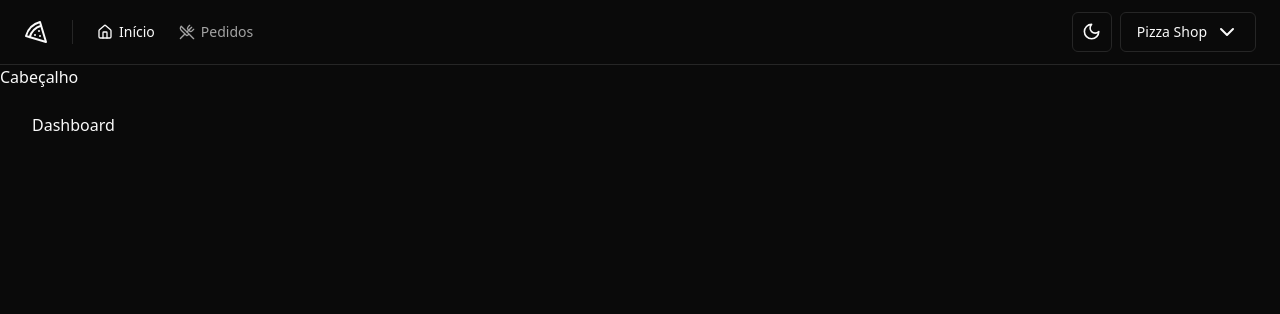
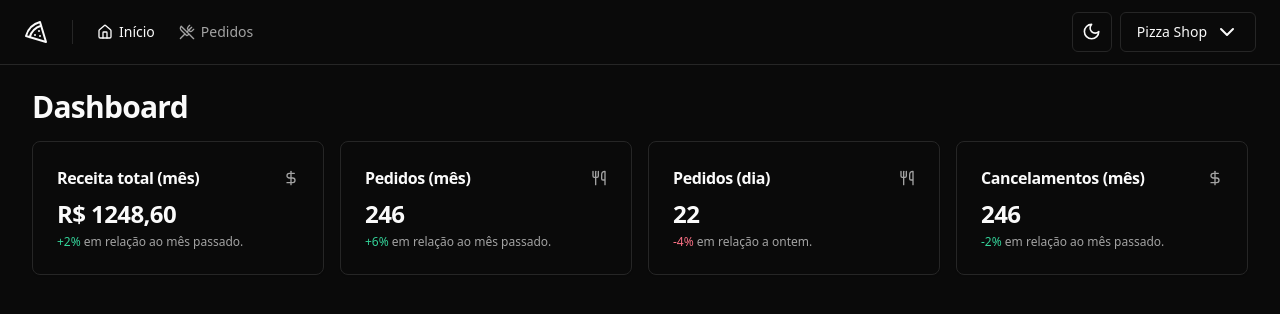
Before and after one commit to cassio-silva/pizza-shop, a React (Vite) app: page / in a window 1280 px wide. Shown: the top 314 px of the page. Built offline with nearby package versions, Linux system fonts and the light colour scheme.

Commit message:
Adds Dashboard page and card components

```diff
--- /dev/null
+++ b/src/components/ui/card.tsx
@@ -0,0 +1,79 @@
+import * as React from "react"
+
+import { cn } from "@/lib/utils"
+
+const Card = React.forwardRef<
+  HTMLDivElement,
+  React.HTMLAttributes<HTMLDivElement>
+>(({ className, ...props }, ref) => (
+  <div
+    ref={ref}
+    className={cn(
+      "rounded-lg border bg-card text-card-foreground shadow-sm",
+      className
+    )}
+    {...props}
+  />
+))
+Card.displayName = "Card"
+
+const CardHeader = React.forwardRef<
+  HTMLDivElement,
+  React.HTMLAttributes<HTMLDivElement>
+>(({ className, ...props }, ref) => (
+  <div
+    ref={ref}
+    className={cn("flex flex-col space-y-1.5 p-6", className)}
+    {...props}
+  />
+))
+CardHeader.displayName = "CardHeader"
+
+const CardTitle = React.forwardRef<
+  HTMLParagraphElement,
+  React.HTMLAttributes<HTMLHeadingElement>
+>(({ className, ...props }, ref) => (
+  <h3
+    ref={ref}
+    className={cn(
+      "text-2xl font-semibold leading-none tracking-tight",
+      className
+    )}
+    {...props}
+  />
+))
+CardTitle.displayName = "CardTitle"
+
+const CardDescription = React.forwardRef<
+  HTMLParagraphElement,
+  React.HTMLAttributes<HTMLParagraphElement>
+>(({ className, ...props }, ref) => (
+  <p
+    ref={ref}
+    className={cn("text-sm text-muted-foreground", className)}
+    {...props}
+  />
+))
+CardDescription.displayName = "CardDescription"
+
+const CardContent = React.forwardRef<
+  HTMLDivElement,
+  React.HTMLAttributes<HTMLDivElement>
+>(({ className, ...props }, ref) => (
+  <div ref={ref} className={cn("p-6 pt-0", className)} {...props} />
+))
+CardContent.displayName = "CardContent"
+
+const CardFooter = React.forwardRef<
+  HTMLDivElement,
+  React.HTMLAttributes<HTMLDivElement>
+>(({ className, ...props }, ref) => (
+  <div
+    ref={ref}
+    className={cn("flex items-center p-6 pt-0", className)}
+    {...props}
+  />
+))
+CardFooter.displayName = "CardFooter"
+
+export { Card, CardHeader, CardFooter, CardTitle, CardDescription, CardContent }
--- a/src/pages/_layouts/app.tsx
+++ b/src/pages/_layouts/app.tsx
@@ -5,7 +5,6 @@
   return (
     <div className="flex min-h-screen flex-col antialiased">
       <Header />
-      <h1>Cabeçalho</h1>
 
       <div className="flex flex-1 flex-col gap-4 p-8 pt-6">
         <Outlet />
--- /dev/null
+++ b/src/pages/app/dashboard/daily-orders-amount-card.tsx
@@ -0,0 +1,20 @@
+import { Card, CardHeader, CardTitle, CardContent } from "@/components/ui/card";
+import { Utensils } from "lucide-react";
+
+export function DailyOrdersAmountCard() {
+  return (
+    <Card>
+      <CardHeader className="flex-row items-center justify-between space-y-0 pb-2">
+        <CardTitle className="text-base font-semibold">Pedidos (dia)</CardTitle>
+        <Utensils className="h-4 w-4 text-muted-foreground" />
+      </CardHeader>
+      <CardContent className="space-y-1">
+        <span className="text-2xl font-bold tracking-tight">22</span>
+        <p className="text-xs text-muted-foreground">
+          <span className="text-rose-500 dark:text-rose-400">-4%</span> em
+          relação a ontem.
+        </p>
+      </CardContent>
+    </Card>
+  );
+}
--- a/src/pages/app/dashboard/dashboard.tsx
+++ b/src/pages/app/dashboard/dashboard.tsx
@@ -1,10 +1,22 @@
 import { Helmet } from "react-helmet-async";
+import { DailyOrdersAmountCard } from "./daily-orders-amount-card";
+import { MonthlyCanceledAmountCard } from "./monthly-canceled-amount-card";
+import { MonthlyOrdersAmountCard } from "./monthly-orders-amount-card";
+import { MonthlyRevenueCard } from "./monthly-revenue-card";
 
 export function Dashboard() {
   return (
     <>
       <Helmet title="Dashboard" />
-      <h1>Dashboard</h1>
+      <div className="flex flex-col gap-4">
+        <h1 className="text-3xl font-bold tracking-tight">Dashboard</h1>
+      </div>
+      <div className="grid grid-cols-4 gap-4">
+        <MonthlyRevenueCard />
+        <MonthlyOrdersAmountCard />
+        <DailyOrdersAmountCard />
+        <MonthlyCanceledAmountCard />
+      </div>
     </>
   );
 }
--- /dev/null
+++ b/src/pages/app/dashboard/monthly-canceled-amount-card.tsx
@@ -0,0 +1,22 @@
+import { Card, CardHeader, CardTitle, CardContent } from "@/components/ui/card";
+import { DollarSign } from "lucide-react";
+
+export function MonthlyCanceledAmountCard() {
+  return (
+    <Card>
+      <CardHeader className="flex-row items-center justify-between space-y-0 pb-2">
+        <CardTitle className="text-base font-semibold">
+          Cancelamentos (mês)
+        </CardTitle>
+        <DollarSign className="h-4 w-4 text-muted-foreground" />
+      </CardHeader>
+      <CardContent className="space-y-1">
+        <span className="text-2xl font-bold tracking-tight">246</span>
+        <p className="text-xs text-muted-foreground">
+          <span className="text-emerald-500 dark:text-emerald-400">-2%</span> em
+          relação ao mês passado.
+        </p>
+      </CardContent>
+    </Card>
+  );
+}
--- /dev/null
+++ b/src/pages/app/dashboard/monthly-orders-amount-card.tsx
@@ -0,0 +1,20 @@
+import { Card, CardHeader, CardTitle, CardContent } from "@/components/ui/card";
+import { Utensils } from "lucide-react";
+
+export function MonthlyOrdersAmountCard() {
+  return (
+    <Card>
+      <CardHeader className="flex-row items-center justify-between space-y-0 pb-2">
+        <CardTitle className="text-base font-semibold">Pedidos (mês)</CardTitle>
+        <Utensils className="h-4 w-4 text-muted-foreground" />
+      </CardHeader>
+      <CardContent className="space-y-1">
+        <span className="text-2xl font-bold tracking-tight">246</span>
+        <p className="text-xs text-muted-foreground">
+          <span className="text-emerald-500 dark:text-emerald-400">+6%</span> em
+          relação ao mês passado.
+        </p>
+      </CardContent>
+    </Card>
+  );
+}
--- /dev/null
+++ b/src/pages/app/dashboard/monthly-revenue-card.tsx
@@ -0,0 +1,22 @@
+import { Card, CardHeader, CardTitle, CardContent } from "@/components/ui/card";
+import { DollarSign } from "lucide-react";
+
+export function MonthlyRevenueCard() {
+  return (
+    <Card>
+      <CardHeader className="flex-row items-center justify-between space-y-0 pb-2">
+        <CardTitle className="text-base font-semibold">
+          Receita total (mês)
+        </CardTitle>
+        <DollarSign className="h-4 w-4 text-muted-foreground" />
+      </CardHeader>
+      <CardContent className="space-y-1">
+        <span className="text-2xl font-bold tracking-tight">R$ 1248,60</span>
+        <p className="text-xs text-muted-foreground">
+          <span className="text-emerald-500 dark:text-emerald-400">+2%</span> em
+          relação ao mês passado.
+        </p>
+      </CardContent>
+    </Card>
+  );
+}
--- a/src/routes.tsx
+++ b/src/routes.tsx
@@ -3,10 +3,10 @@
 import { AppLayout } from "./pages/_layouts/app";
 import { AuthLayout } from "./pages/_layouts/auth";
 
-import { Dashboard } from "./pages/app/dashboard/dashboard";
 import { SignIn } from "./pages/auth/sign-in";
 import { SignUp } from "./pages/auth/sign-up";
 import { Orders } from "./components/orders/orders";
+import { Dashboard } from "./pages/app/dashboard/dashboard";
 
 export const router = createBrowserRouter([
   {
```
